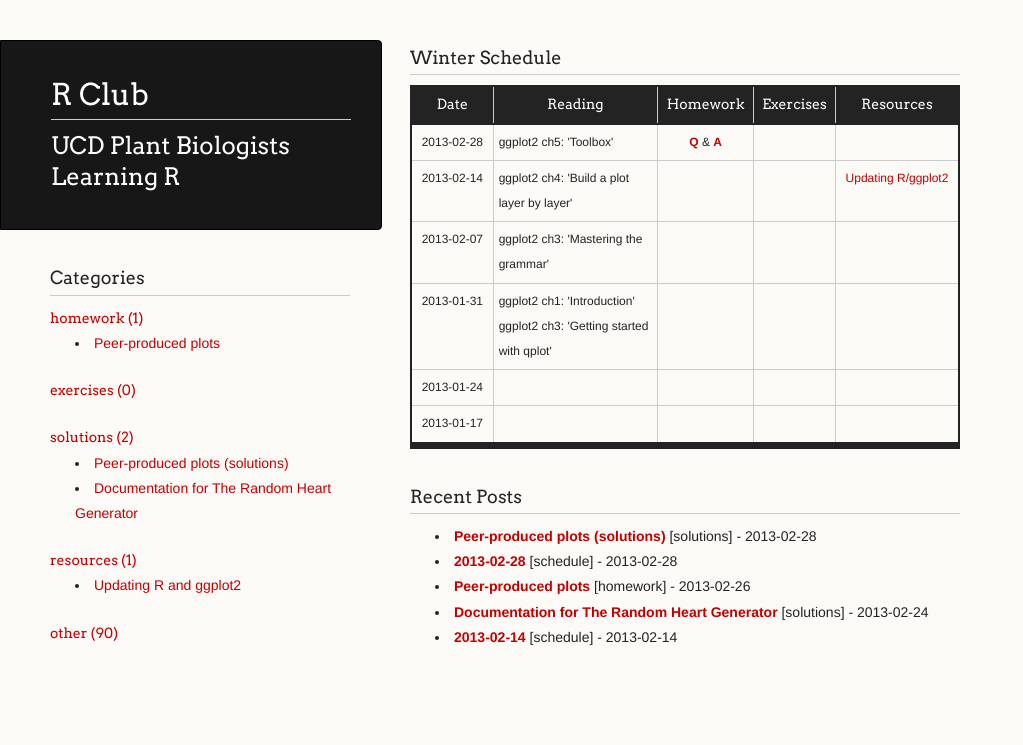
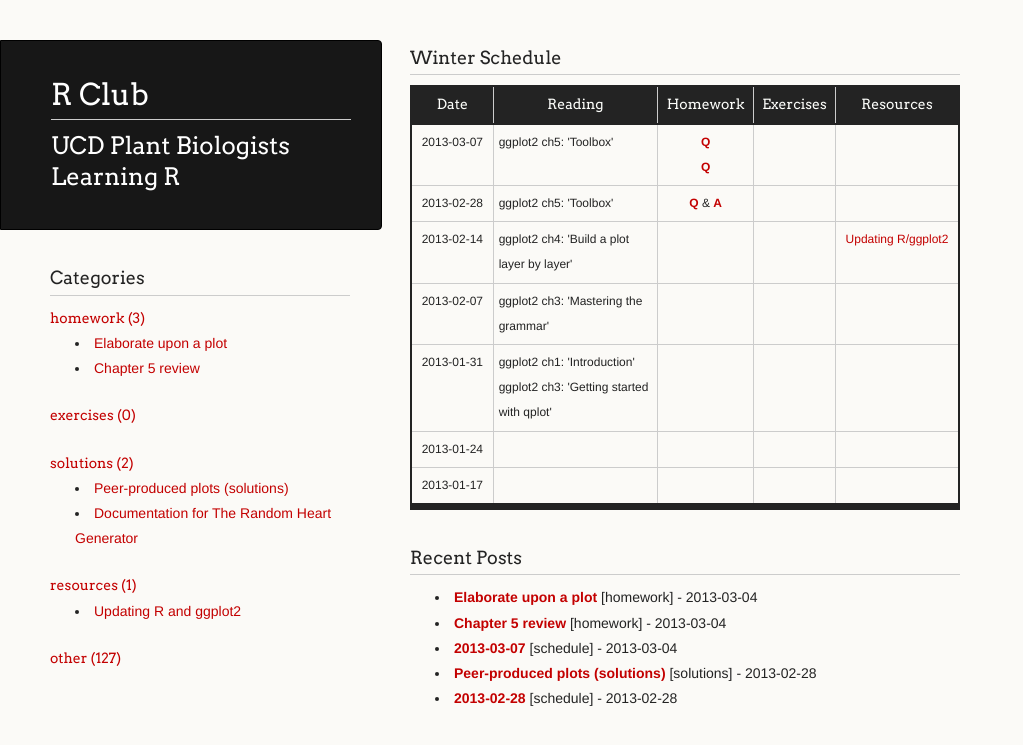
Before and after one commit to mfcovington/r_club, a Jekyll site: the page built from index.html, in a window 1280 px wide. Shown: the top 745 px of the page, without its empty margins (0-1023 px from the left). Built offline with Jekyll 4.4.1, drawn with Linux system fonts in a browser that asks for light colours; Markdown is read by kramdown in place of the engine named in the settings.

Commit message:
update content

```diff
--- /dev/null
+++ b/_posts/2013-03-04-2013-03-07.md
@@ -0,0 +1,17 @@
+---
+title: 2013-03-07
+layout: schedule
+categories: schedule
+comments: true
+author: mike
+classdate: 2013-03-07
+reading:
+- [ "ggplot2 ch5: 'Toolbox'", "" ]
+homework:
+- [ "2013-03-04-ch5-review.md", "" ]
+- [ "2013-03-04-elaborate-upon-plot.md", "" ]
+exercises:
+- [ "", "" ]
+resources:
+- [ "", "" ]
+---
--- /dev/null
+++ b/_posts/2013-03-04-ch5-review.md
@@ -0,0 +1,20 @@
+---
+title: Chapter 5 review
+layout: post
+categories: homework
+comments: true
+duedate: 2013-03-07
+related:
+---
+
+# The student has become the teacher
+
+You've read through chapter 5 of *ggplot2: Elegant Graphics for Data Analysis*. (If this statement is `FALSE`, make it `TRUE`.) It dawns on you that you've now read half of the chapters in the book and you could teach someone a thing or two.
+
+## So many layers...
+
+Describe (in your own words) the different purposes of layers in a ggplot.
+
+## So much data...
+
+Woe is me, I have too much data and my plots are overwhelming to look at. Give me 7 tips (in your own words) for dealing with my problem.
--- /dev/null
+++ b/_posts/2013-03-04-elaborate-upon-plot.md
@@ -0,0 +1,16 @@
+---
+title: Elaborate upon a plot
+layout: post
+categories: homework
+comments: true
+duedate: 2013-03-07
+related:
+---
+
+# Standing on the shoulders of giants
+
+Last week, we reproduced plots made by each other. When preparing a manuscript for publication, we typically go through multiple drafts of a figure until it is just right. For this week's meeting, you should go back and read through *all* of the [solutions from last week]({{ site.baseurl }}{% post_url 2013-02-28-peer-produced-plots-solutions %}). Once you have a better understanding of how to build each of the plots, choose one that (A) you didn't originally contribute and (B) wasn't one of the three you re-produced for [last week's homework]({{ site.baseurl }}{% post_url 2013-02-26-peer-produced-plots %}).
+
+Your mission is to take this plot as a starting point and elaborate upon it. Make it your own by changing whatever aspects you'd like and then add any finishing touches that you feel will make it publication-ready. Your plots will be posted on the R Club website as the solutions to this assignment.
+
+Remember that [the online ggplot2 documentation](http://docs.ggplot2.org/) is your friend. Make it work!
```
Also changed, not shown: _posts/2013-02-28-peer-produced-plots-solutions.md (+1 -2 lines).
